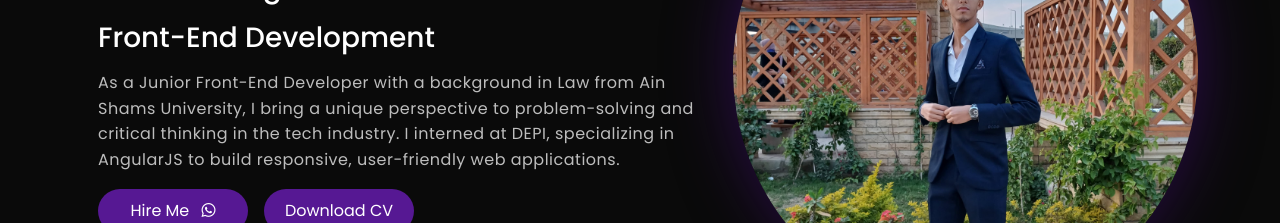
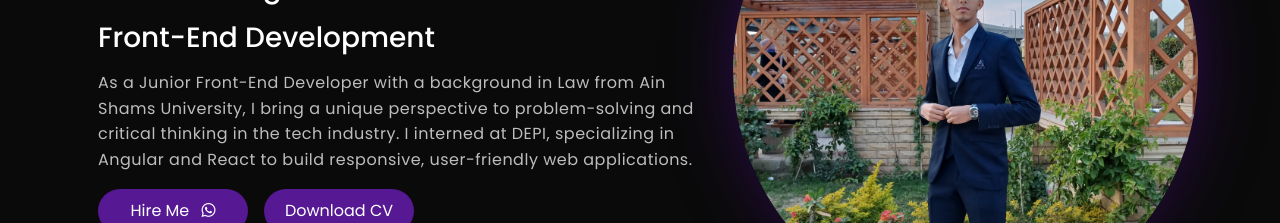
Before and after one commit to AmrkhaledGamal/portfolio, an Angular app: page / in a window 1280 px wide. Shown: the part 398-621 px from the top of the page. Built offline with nearby package versions, Linux system fonts and the light colour scheme.

Commit message:
edit text

```diff
--- a/src/app/components/about/about.component.html
+++ b/src/app/components/about/about.component.html
@@ -21,7 +21,7 @@
         responsive, user-friendly, and visually appealing web interfaces. My
         goal is to bridge the gap between design and functionality by
         transforming creative ideas into interactive and dynamic websites. With
-        expertise in HTML, CSS, JavaScript, and frameworks like Angular, I
+        expertise in HTML, CSS, JavaScript, and frameworks like Angular React, I
         specialize in delivering clean, efficient code and seamless user
         experiences. I also have a strong understanding of design principles,
         ensuring that every project I work on is functional and aesthetically
--- a/src/app/components/home/home.component.html
+++ b/src/app/components/home/home.component.html
@@ -11,8 +11,8 @@
     <p class="mb-3 p-text">
       As a Junior Front-End Developer with a background in Law from Ain Shams
       University, I bring a unique perspective to problem-solving and critical
-      thinking in the tech industry. I interned at DEPI, specializing in
-      AngularJS to build responsive, user-friendly web applications.
+      thinking in the tech industry. I interned at DEPI, specializing in Angular
+      and React to build responsive, user-friendly web applications.
     </p>
     <div class="button-main d-flex flex-row align-items-center gap-3">
       <button class="btn-main">
--- a/src/app/components/project/project.component.html
+++ b/src/app/components/project/project.component.html
@@ -19,7 +19,7 @@
         <p class="p-text">
           Portfolio, I use angular typescript bootstrap sass html css
         </p>
-        <a href="/" target="_blank" class="text-decoration-underline"
+        <a href="/" class="text-decoration-underline"
           >Link Website <i class="fa-solid fa-arrow-right-long fa-beat ms-2"></i
         ></a>
       </div>
@@ -70,7 +70,7 @@
         <img src="Amr.png" alt="project image" class="w-100" />
       </div>
       <div class="p-3">
-        <h2>Amr Website</h2>
+        <h2>Game station</h2>
         <p class="p-text">
           Portfolio, <br />
           I use html css Javascript
```
Also changed, not shown: public/skills.png.
